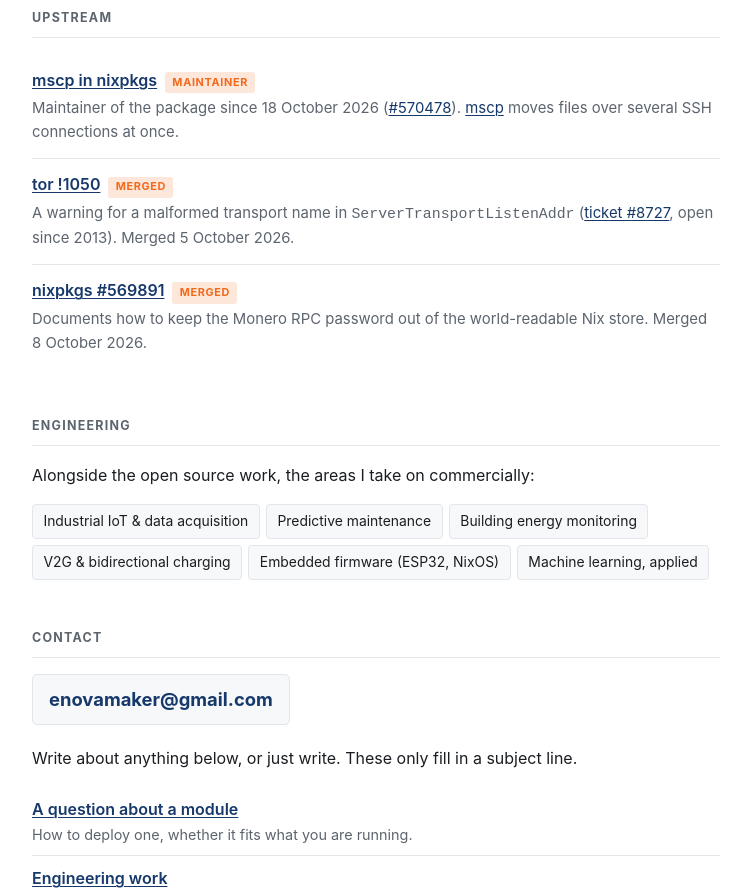
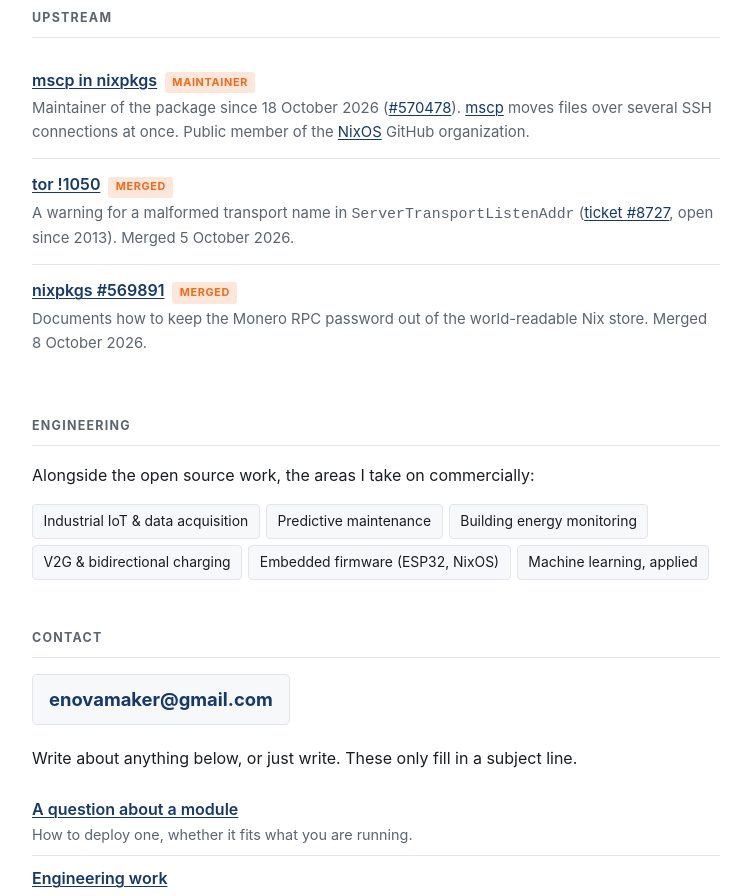
Before and after one commit to EnovaMaker/EnovaMaker.github.io, a plain HTML site: page index.html in a window 1280 px wide. Shown: the part 1300-2196 px from the top of the page, without its empty margins (264-1015 px from the left). Drawn offline with Linux system fonts and the light colour scheme.

Commit message:
Upstream: public member of the NixOS GitHub organization

```diff
--- a/index.html
+++ b/index.html
@@ -216,6 +216,7 @@
       <div class="desc">
         Maintainer of the package since 18 October 2026 (<a href="https://github.com/NixOS/nixpkgs/pull/570478">#570478</a>).
         <a href="https://github.com/upa/mscp">mscp</a> moves files over several SSH connections at once.
+        Public member of the <a href="https://github.com/NixOS">NixOS</a> GitHub organization.
       </div>
     </li>
     <li>
```
